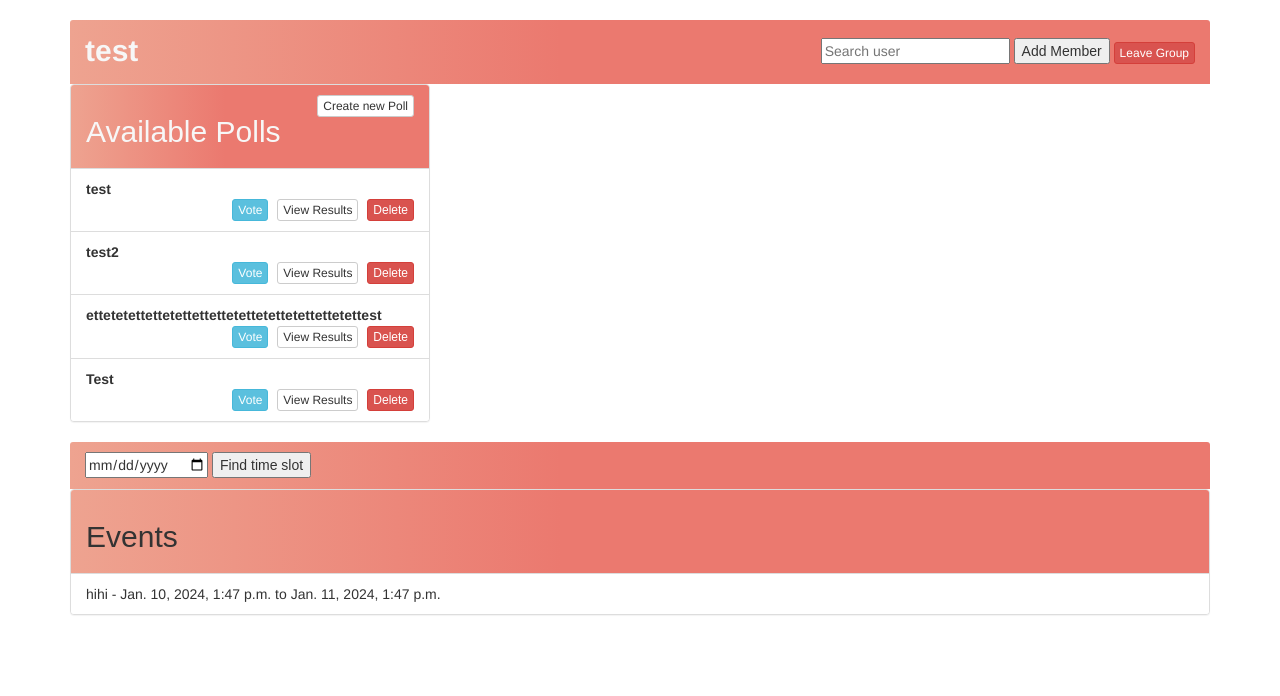
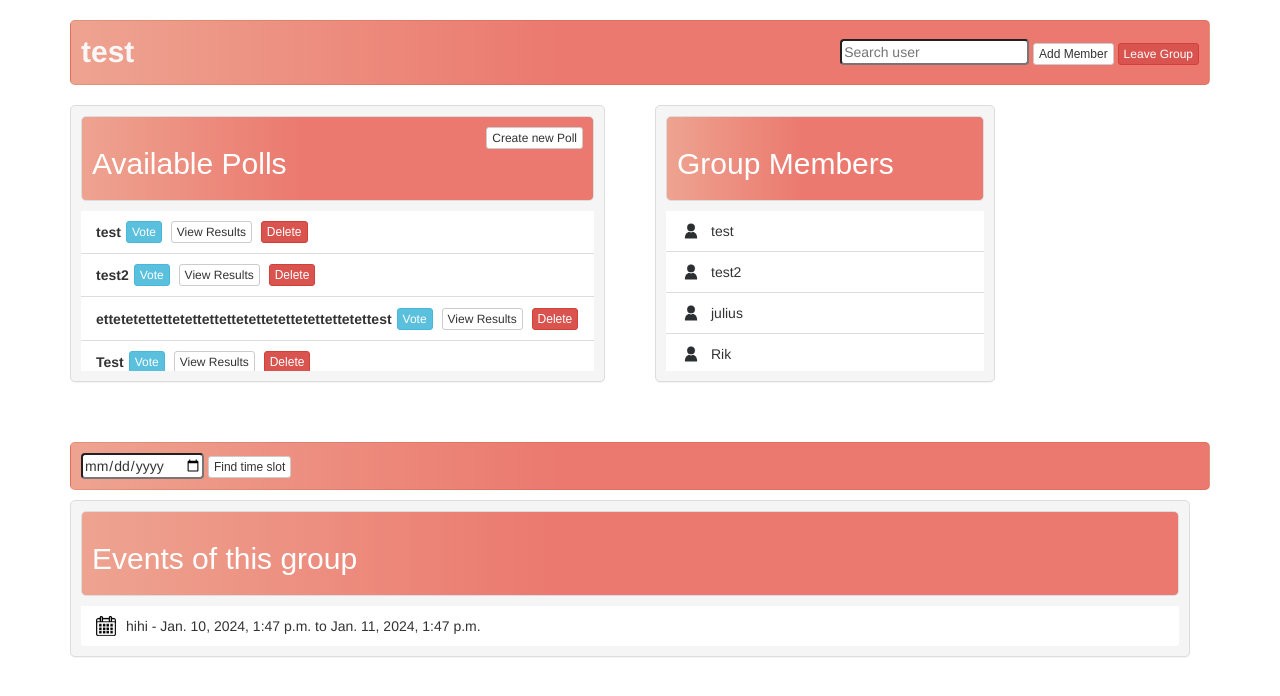
Before and after one commit to gretakbt/Web-Tech, a Django app: page /group/1/ in a window 1280 px wide. Shown: the part 52-748 px from the top of the page. Run offline with Django 4.2, Linux system fonts and the light colour scheme; a user stored in the database is signed in; data comes from the database, SQL or seed files in the repository; both versions use the stored data as it was after the commit; some libraries are stand-ins or nearby versions.

Commit message:
group_details aufgehübscht

```diff
--- a/myproject/templates/group_detail.html
+++ b/myproject/templates/group_detail.html
@@ -1,4 +1,6 @@
 {% extends "base.html" %}
+
+{% load static %}
 
 {% block title %}group{% endblock %}
 
@@ -14,6 +16,46 @@
         .button-container .btn {
             margin-left: 5px;
         }
+
+        .group-members {
+        background-color: #f5f5f5;
+        padding: 10px;
+        margin-top: 10px;
+        border-radius: 5px;
+        width: calc(100% - 20px);
+    }
+
+
+
+    .group-members h2 {
+        color: white;
+        display: flex;
+        align-items: center;
+    }
+
+    .group-members .list-group {
+        overflow-y: auto;
+        max-height: 160px;
+    }
+
+    .group-members .list-group-item {
+        display: flex;
+        align-items: center;
+    }
+
+    .group-members .list-group-item img {
+        margin-right: 10px;
+    }
+
+
+
+    .panel-heading {
+        border: 1px solid #aa40162c; /* Orangeton */
+        border-radius: 5px;
+        padding: 10px;
+        margin-bottom: 10px;
+
+    }
 </style>
 <!--angepasst-->
 <div class="panel-heading" style="display: flex; justify-content: space-between; align-items: center;">
@@ -22,23 +64,23 @@
     </div>
     <form method="post" action="{% url 'add_member' group_id=group.id %}">
         {% csrf_token %}
-        <input type="text" name="username" placeholder="Search user">
-        <button type="submit">Add Member</button>
+        <input type="text" name="username" placeholder="Search user" style="border-radius: 4px;">
+        <button type="submit" class="btn btn-default btn-xs">Add Member</button>
         <a href="{% url 'leave_group' group.id %}" class="btn btn-danger btn-xs" onclick="return confirm('Are you sure you want to leave this group?');">Leave Group</a>
     </form>
-    {% if messages %}
-    <ul class="messages">
-        {% for message in messages %}
-        <li{% if message.tags %} class="{{ message.tags }}" {% endif %}>
-            {{ message }}</li>
-            {% endfor %}
-    </ul>
-    {% endif %}
 </div>
+{% if messages %}
+<div class="messages" style="padding: 10px; background-color: #d4edda; border-radius: 5px; margin-top: 10px;">
+    {% for message in messages %}
+        {{ message }}
+    {% endfor %}
+</div>
+{% endif %}
+
 <div class="row">
-    <div class="col-lg-4 col-lg-offset-0">
+    <div class="col-lg-6 col-lg-offset-0">
         <!--angepasst-->
-        <div class="panel panel-default">
+        <div class="panel panel-default group-members">
             <div class="panel-heading" style="display: flex; justify-content: space-between; align-items: center;">
                 <!--angepasst gpt-->
                 <div class="panel-title">
@@ -66,24 +108,39 @@
             </ul>
         </div>
     </div>
+    <div class="col-lg-4 col-lg-offset-0">
+        <div class="panel panel-default group-members">
+            <div class="panel-heading">
+                <h2>Group Members</h2>
+            </div>
+            <ul class="list-group">
+                {% for member in group.members.all %}
+                <li class="list-group-item">
+                    <img src="{% static 'img/user.jpg' %}" alt="User Icon" width="20" height="20">
+                    {{ member.username }}
+                </li>
+                {% endfor %}
+            </ul>
+        </div>
+    </div>
 </div>
 <!--angepasst GPT-->
-<div class="panel-heading" style="display: flex; justify-content: space-between; align-items: center;">
+<div class="panel-heading" style="margin-top: 40px; display: flex; justify-content: space-between; align-items: center;">
     <form method="post" action="{% url 'find_timeslots' group_id=group.id %}" id="findTimeSlotForm">
         {% csrf_token %}
-        <input type="date" name="selected_date" id="selectedDate">
-        <button type="submit">Find time slot</button>
+        <input type="date" name="selected_date" id="selectedDate" style="border-radius: 4px;">
+        <button type="submit" class="btn btn-default btn-xs">Find time slot</button>
     </form>
 </div>
 <!--angepasst GPT-->
 <!--angepasst GPT-->
-<div class="panel panel-default">
+<div class="panel panel-default group-members">
     <div class="panel-heading">
-        <h2>Events</h2>
+        <h2>Events of this group</h2>
     </div>
     <ul class="list-group">
         {% for event in common_events %}
-        <li class="list-group-item">{{ event.title }} - {{ event.start_time }} to {{ event.end_time }}</li>
+        <li class="list-group-item"> <img src="{% static 'img/events.png' %}" alt="User Icon" width="20" height="20"> {{ event.title }} - {{ event.start_time }} to {{ event.end_time }}</li>
         {% endfor %}
     </ul>
 </div>
--- a/myproject/templates/group_list.html
+++ b/myproject/templates/group_list.html
@@ -1,4 +1,7 @@
 {% extends "base.html" %}
+
+
+{% load static %}
 
 {% block title %}Meine Gruppen{% endblock %}
 
@@ -11,13 +14,14 @@
               <div class="panel-title">
                 <h2>My Groups</h2>
               </div>
-              <a href="{% url 'create_group'%}" class="btn btn-default btn-xs" style="align-self: flex-start;">Create new Group</a>
+              <a href="{% url 'create_group'%}" class="btn btn-default btn" style="align-self: flex-start;">Create new Group</a>
             <!--angepasst ende-->
             </div>
               <ul class="list-group">
                   {% for group in groups %}
                   <div class="list-group-item">
                     <h3>
+                      <img src="{% static 'img/group.jpg' %}" alt="User Icon" width="40" height="40">
                       <a href="{% url 'group_detail' group.id %}" style="text-decoration: none;">{{ group.name }}</a><!--angepasst-->
                     </h3>
                   </div>
```
Also changed, not shown: myproject/db.sqlite3, myproject/todolist/static/img/events.png (added), myproject/todolist/static/img/group.jpg (added), myproject/todolist/static/img/user.jpg (added).
